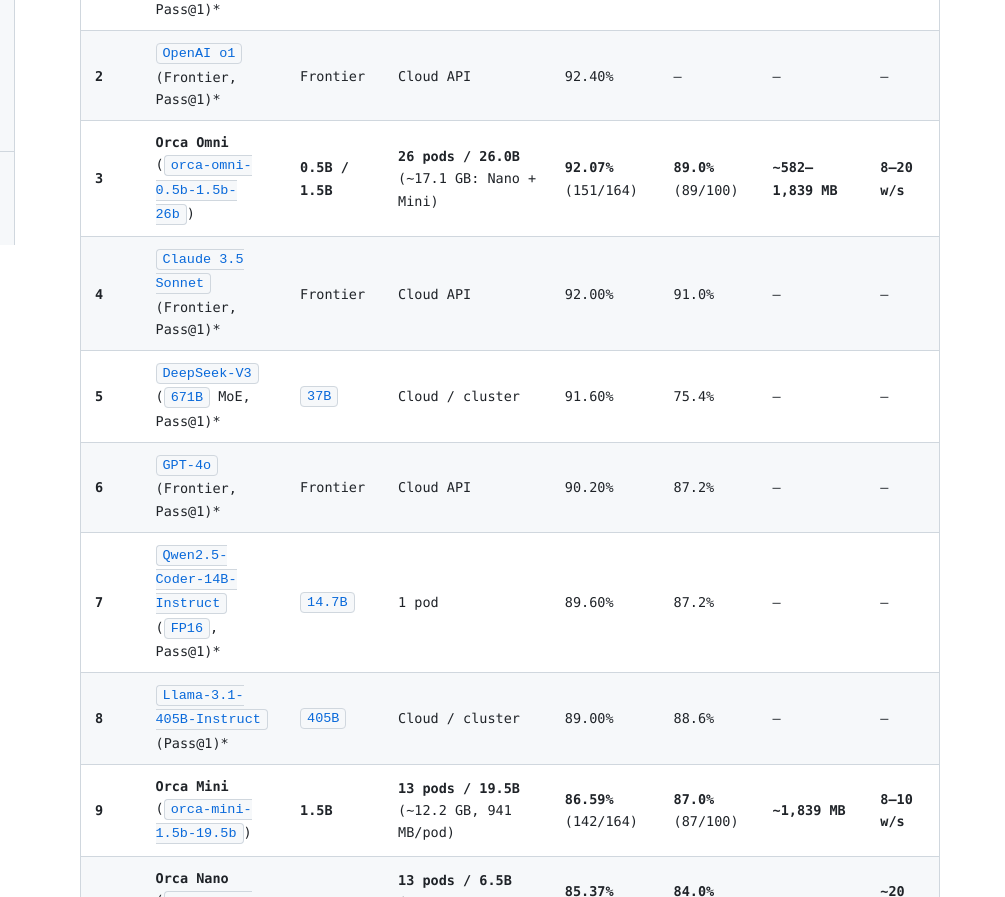
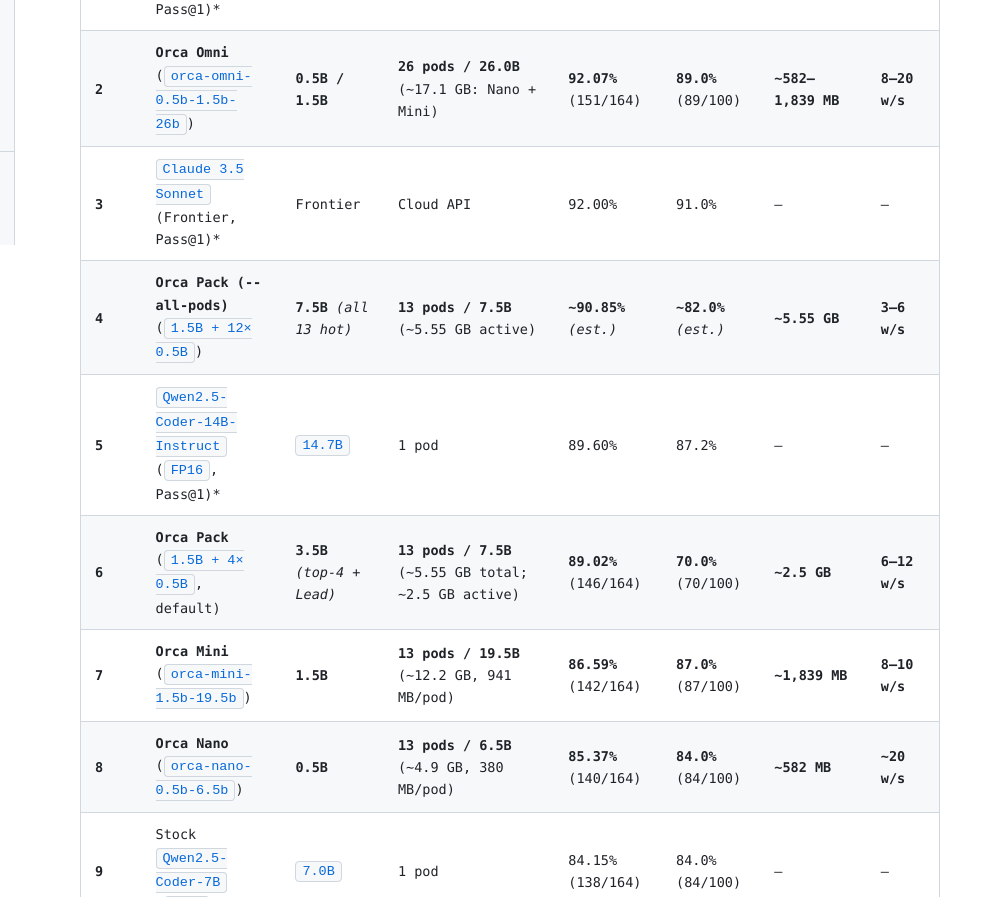
Before and after one commit to nio-labs/nio-orca, a plain HTML site: page docs/index.html in a window 1280 px wide. Shown: the part 555-1452 px from the top of the page, 275-1280 px from the left. Drawn offline with nearby package versions, Linux system fonts and the light colour scheme; a web font is replaced by a local one.

Commit message:
docs: add Orca Pack --all-pods estimate and sync GitHub Pages leaderboard

```diff
--- a/docs/index.html
+++ b/docs/index.html
@@ -99,18 +99,15 @@
               </thead>
               <tbody>
                 <tr><td><strong>1</strong></td><td><code>Qwen2.5-Coder-32B-Instruct</code> (<code>FP16</code>, Pass@1)*</td><td><code>32.5B</code></td><td>1 pod (cloud/server)</td><td>92.70%</td><td>90.2%</td><td>—</td><td>—</td></tr>
-                <tr><td><strong>2</strong></td><td><code>OpenAI o1</code> (Frontier, Pass@1)*</td><td>Frontier</td><td>Cloud API</td><td>92.40%</td><td>—</td><td>—</td><td>—</td></tr>
-                <tr><td><strong>3</strong></td><td><strong>Orca Omni</strong> (<code>orca-omni-0.5b-1.5b-26b</code>)</td><td><strong>0.5B / 1.5B</strong></td><td><strong>26 pods / 26.0B</strong> (~17.1 GB: Nano + Mini)</td><td><strong>92.07%</strong> (151/164)</td><td><strong>89.0%</strong> (89/100)</td><td><strong>~582–1,839 MB</strong></td><td><strong>8–20 w/s</strong></td></tr>
-                <tr><td><strong>4</strong></td><td><code>Claude 3.5 Sonnet</code> (Frontier, Pass@1)*</td><td>Frontier</td><td>Cloud API</td><td>92.00%</td><td>91.0%</td><td>—</td><td>—</td></tr>
-                <tr><td><strong>5</strong></td><td><code>DeepSeek-V3</code> (<code>671B</code> MoE, Pass@1)*</td><td><code>37B</code></td><td>Cloud / cluster</td><td>91.60%</td><td>75.4%</td><td>—</td><td>—</td></tr>
-                <tr><td><strong>6</strong></td><td><code>GPT-4o</code> (Frontier, Pass@1)*</td><td>Frontier</td><td>Cloud API</td><td>90.20%</td><td>87.2%</td><td>—</td><td>—</td></tr>
-                <tr><td><strong>7</strong></td><td><code>Qwen2.5-Coder-14B-Instruct</code> (<code>FP16</code>, Pass@1)*</td><td><code>14.7B</code></td><td>1 pod</td><td>89.60%</td><td>87.2%</td><td>—</td><td>—</td></tr>
-                <tr><td><strong>8</strong></td><td><code>Llama-3.1-405B-Instruct</code> (Pass@1)*</td><td><code>405B</code></td><td>Cloud / cluster</td><td>89.00%</td><td>88.6%</td><td>—</td><td>—</td></tr>
-                <tr><td><strong>9</strong></td><td><strong>Orca Mini</strong> (<code>orca-mini-1.5b-19.5b</code>)</td><td><strong>1.5B</strong></td><td><strong>13 pods / 19.5B</strong> (~12.2 GB, 941 MB/pod)</td><td><strong>86.59%</strong> (142/164)</td><td><strong>87.0%</strong> (87/100)</td><td><strong>~1,839 MB</strong></td><td><strong>8–10 w/s</strong></td></tr>
-                <tr><td><strong>10</strong></td><td><strong>Orca Nano</strong> (<code>orca-nano-0.5b-6.5b</code>)</td><td><strong>0.5B</strong></td><td><strong>13 pods / 6.5B</strong> (~4.9 GB, 380 MB/pod)</td><td><strong>85.37%</strong> (140/164)</td><td><strong>84.0%</strong> (84/100)</td><td><strong>~582 MB</strong></td><td><strong>~20 w/s</strong></td></tr>
-                <tr><td><strong>11</strong></td><td>Stock <code>Qwen2.5-Coder-7B</code> (<code>INT4</code>)</td><td><code>7.0B</code></td><td>1 pod</td><td>84.15% (138/164)</td><td>84.0% (84/100)</td><td>—</td><td>—</td></tr>
-                <tr><td><strong>12</strong></td><td>Stock <code>Qwen2.5-Coder-3B</code> (<code>FP16</code>)</td><td><code>3.0B</code></td><td>1 pod</td><td>81.10% (133/164)</td><td>74.0% (74/100)</td><td>—</td><td>—</td></tr>
-                <tr><td><strong>13</strong></td><td>Stock <code>Qwen2.5-Coder-3B</code> (<code>INT4</code>)</td><td><code>3.0B</code></td><td>1 pod</td><td>79.27% (130/164)</td><td>73.0% (73/100)</td><td>—</td><td>—</td></tr>
+                <tr><td><strong>2</strong></td><td><strong>Orca Omni</strong> (<code>orca-omni-0.5b-1.5b-26b</code>)</td><td><strong>0.5B / 1.5B</strong></td><td><strong>26 pods / 26.0B</strong> (~17.1 GB: Nano + Mini)</td><td><strong>92.07%</strong> (151/164)</td><td><strong>89.0%</strong> (89/100)</td><td><strong>~582–1,839 MB</strong></td><td><strong>8–20 w/s</strong></td></tr>
+                <tr><td><strong>3</strong></td><td><code>Claude 3.5 Sonnet</code> (Frontier, Pass@1)*</td><td>Frontier</td><td>Cloud API</td><td>92.00%</td><td>91.0%</td><td>—</td><td>—</td></tr>
+                <tr><td><strong>4</strong></td><td><strong>Orca Pack (--all-pods)</strong> (<code>1.5B + 12× 0.5B</code>)</td><td><strong>7.5B</strong> <em>(all 13 hot)</em></td><td><strong>13 pods / 7.5B</strong> (~5.55 GB active)</td><td><strong>~90.85%</strong> <em>(est.)</em></td><td><strong>~82.0%</strong> <em>(est.)</em></td><td><strong>~5.55 GB</strong></td><td><strong>3–6 w/s</strong></td></tr>
+                <tr><td><strong>5</strong></td><td><code>Qwen2.5-Coder-14B-Instruct</code> (<code>FP16</code>, Pass@1)*</td><td><code>14.7B</code></td><td>1 pod</td><td>89.60%</td><td>87.2%</td><td>—</td><td>—</td></tr>
+                <tr><td><strong>6</strong></td><td><strong>Orca Pack</strong> (<code>1.5B + 4× 0.5B</code>, default)</td><td><strong>3.5B</strong> <em>(top-4 + Lead)</em></td><td><strong>13 pods / 7.5B</strong> (~5.55 GB total; ~2.5 GB active)</td><td><strong>89.02%</strong> (146/164)</td><td><strong>70.0%</strong> (70/100)</td><td><strong>~2.5 GB</strong></td><td><strong>6–12 w/s</strong></td></tr>
+                <tr><td><strong>7</strong></td><td><strong>Orca Mini</strong> (<code>orca-mini-1.5b-19.5b</code>)</td><td><strong>1.5B</strong></td><td><strong>13 pods / 19.5B</strong> (~12.2 GB, 941 MB/pod)</td><td><strong>86.59%</strong> (142/164)</td><td><strong>87.0%</strong> (87/100)</td><td><strong>~1,839 MB</strong></td><td><strong>8–10 w/s</strong></td></tr>
+                <tr><td><strong>8</strong></td><td><strong>Orca Nano</strong> (<code>orca-nano-0.5b-6.5b</code>)</td><td><strong>0.5B</strong></td><td><strong>13 pods / 6.5B</strong> (~4.9 GB, 380 MB/pod)</td><td><strong>85.37%</strong> (140/164)</td><td><strong>84.0%</strong> (84/100)</td><td><strong>~582 MB</strong></td><td><strong>~20 w/s</strong></td></tr>
+                <tr><td><strong>9</strong></td><td>Stock <code>Qwen2.5-Coder-7B</code> (<code>INT4</code>)</td><td><code>7.0B</code></td><td>1 pod</td><td>84.15% (138/164)</td><td>84.0% (84/100)</td><td>—</td><td>—</td></tr>
+                <tr><td><strong>10</strong></td><td><strong>Tiny Orca</strong> (<code>23× 135M</code>, <code>nioxs tiny-orca</code>)</td><td><strong>135M</strong></td><td><strong>23 pods / 3.11B</strong> (~2.3 GB, 101 MB/pod)</td><td><strong>14.63%</strong> (24/164)</td><td><strong>26.0%</strong> (26/100)</td><td><strong>~200–300 MB</strong></td><td><strong>~40+ w/s</strong></td></tr>
               </tbody>
             </table>
           </div>
```
Also changed, not shown: 1 other file.
